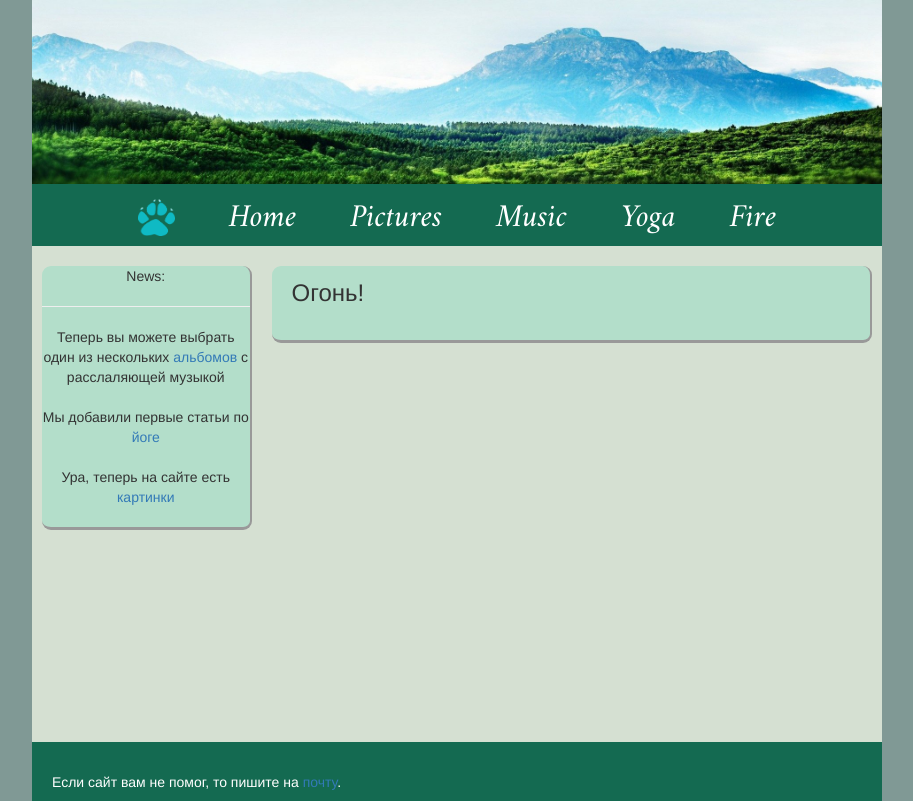
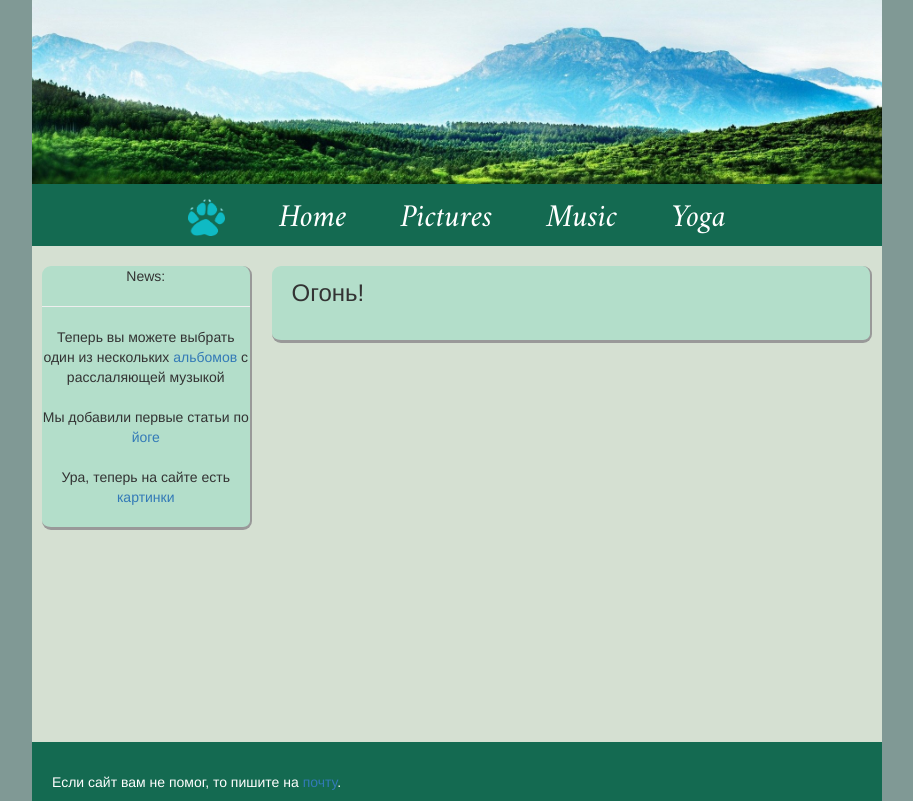
Before and after one commit to Arya-Domina/Zen-site, a Django app: template app/templates/app/fire.html in a window 1280 px wide. Shown: the top 801 px of the page, without its empty margins (183-1096 px from the left). Run offline with Django 3.2, Linux system fonts and the light colour scheme; the template is opened without the code that fills it, so the values that code supplies are empty; some libraries are stand-ins or nearby versions.

Commit message:
Update base.html

```diff
--- a/app/templates/app/base.html
+++ b/app/templates/app/base.html
@@ -25,7 +25,6 @@
                 <li><a href="/picture">Pictures</a></li>
                 <li><a href="/musicpost">Music</a></li>
                 <li><a href="/yoga">Yoga</a></li>
-                <li><a href="/fire">Fire</a></li>
             </ul>
         </h1></div>
 
```
